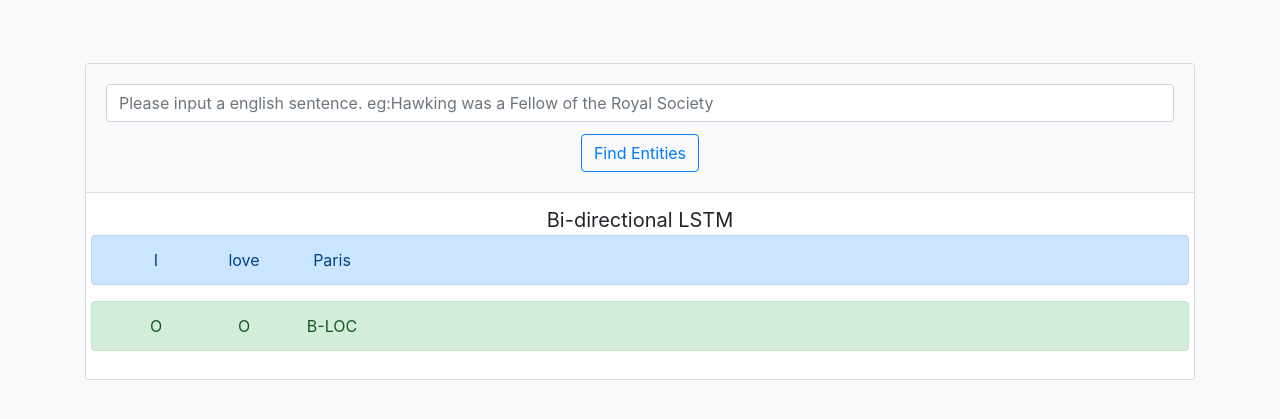
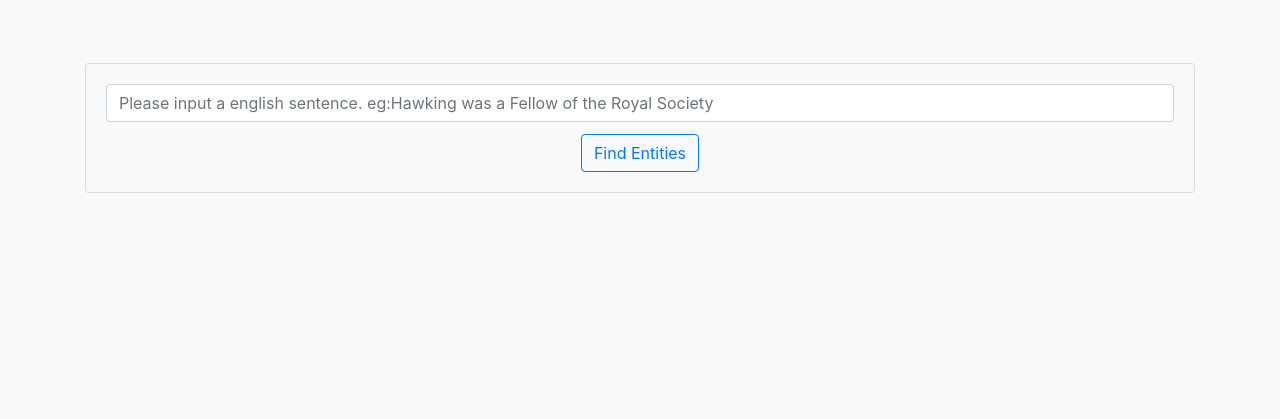
Before and after one commit to yanqiangmiffy/ner-english, a Flask app: page /named-entity-recognition in a window 1280 px wide. Shown: the part 155-574 px from the top of the page. Run offline with Flask 2, Linux system fonts and the light colour scheme; parts of the project's set-up code (start-up, migrations or seed data) failed here and were passed over; some libraries are stand-ins or nearby versions.

Commit message:
系统演示

```diff
--- a/main.py
+++ b/main.py
@@ -65,10 +65,15 @@ def bilstm_predcit(model,test_sentence,x_test_sent):
     for _,p in zip(test_sentence,pred[0]):
         temp.append(tags[p])
 
+    # result = {
+    #     "method":"Bi-directional LSTM",
+    #     "sentence": " ".join(test_sentence),
+    #     "tags": " ".join(temp)
+    # }
     result = {
-        "method":"Bi-directional LSTM",
-        "sentence": " ".join(test_sentence),
-        "tags": " ".join(temp)
+        "method": "Bi-directional LSTM",
+        "sentence": test_sentence,
+        "tags": temp
     }
     return result
 
@@ -81,10 +86,15 @@ def bilstm_crf_predcit(model,test_sentence,x_test_sent):
     for _, p in zip(test_sentence, pred[0]):
         temp.append(tags[p])
 
+    # result = {
+    #     "method": "Bi-directional LSTM+CRF",
+    #     "sentence": " ".join(test_sentence),
+    #     "tags":" ".join(temp)
+    # }
     result = {
         "method": "Bi-directional LSTM+CRF",
-        "sentence": " ".join(test_sentence),
-        "tags":" ".join(temp)
+        "sentence": test_sentence,
+        "tags": temp
     }
     return result
 
--- a/templates/index.html
+++ b/templates/index.html
@@ -16,6 +16,13 @@
     <script type="text/javascript">
         window.history.replaceState(null, null, window.location.href);
     </script>
+    <style>
+        .col-sm-1{
+            padding-left: 0;
+            padding-right: 0;
+            border: 1px dashed #000000;
+        }
+    </style>
 </head>
 <body class="bg-light">
     <div class="container">
@@ -26,28 +33,11 @@
         </div>
 
         <div style="padding-bottom: 0.5cm">
-            <div class="card text-center bg-light" id="card-body">
+            <div id="card-body" class="card text-center bg-light">
                 <div class="card-body">
                     <input class="card-title form-control" type="text" id="input" name="input"
                            placeholder="Please input a english sentence. eg:Hawking was a Fellow of the Royal Society" />
                     <button class="card-text btn btn-outline-primary" id="submit">Find Entities</button>
-                </div>
-
-                <div class="card-footer bg-white" >
-                    <div class="lead text-center" >
-                        <strong>Bi-directional LSTM</strong>
-                    </div>
-
-                    <div class="row alert alert-primary" role="alert">
-                        <div class="col-sm-1">I</div>
-                        <div class="col-sm-1">love</div>
-                        <div class="col-sm-1">Paris</div>
-                    </div>
-                    <div class="row alert alert-success" role="alert">
-                        <div class="col-sm-1">O</div>
-                        <div class="col-sm-1">O</div>
-                        <div class="col-sm-1">B-LOC</div>
-                    </div>
                 </div>
             </div>
          </div>
@@ -57,7 +47,7 @@
     <script type=text/javascript>
       $(function() {
         $('button#submit').bind('click', function() {
-          $("div#result").remove();
+          $("div.result").remove();
           $.getJSON($SCRIPT_ROOT + '/ner', {
             test_sent: $('input[id="input"]').val(),
           }, function(data) {
@@ -66,21 +56,31 @@
                 method=data.result[i].method;
                 sentence=data.result[i].sentence;
                 tags=data.result[i].tags;
-                $("#card-body").append(" <div id=\"result\" class=\"card-footer bg-white\" >\n" +
-                    "                    <div class=\"row\">\n" +
-                    "                        <div class=\"col-md-3\" style=\"padding-top: 40px\">\n" +
-                    "                            <strong>"+method+"</strong>\n" +
-                    "                        </div>\n" +
-                    "                        <div class=\"col-md-9\">\n" +
-                    "                            <div class=\"alert alert-primary\" role=\"alert\">\n" +
-                    sentence +
-                    "                            </div>\n" +
-                    "                            <div class=\"alert alert-success\" role=\"alert\">\n" +
-                    tags +
-                    "                            </div>\n" +
-                    "                        </div>\n" +
+                $("#card-body").append("<div class=\"result card-footer bg-white\" >\n" +
+                    "                    <div class=\"lead text-center\" >\n" +
+                    "                        <strong>"+method+"</strong>\n" +
                     "                    </div>\n" +
-                    "                </div>")
+                    "\n" +
+                    "                    <div id=\"sentence"+i.toString()+"\" class=\"sentence row alert alert-primary\" role=\"alert\">\n" +
+                    "                    </div>\n" +
+                    "                    <div id=\"tags"+i.toString()+"\" class=\"tags row alert alert-success\" role=\"alert\">\n" +
+
+                    "                    </div>\n" +
+                    "                </div>");
+                for(var j=0;j<sentence.length;j++){
+                    let id="#"+"sentence"+i.toString();
+                    $(id).append("<div class=\"col-sm-1\">"+sentence[j]+"</div>");
+                }
+                for(var k=0;k<tags.length;k++){
+                    let id="#"+"tags"+i.toString();
+                    if(tags[k]!="O"){
+                        $(id).append("<div class=\"col-sm-1 text-danger\">"+tags[k]+"</div>")
+                    }else{
+                        $(id).append("<div class=\"col-sm-1\">"+tags[k]+"</div>")
+                    }
+
+                }
+
             }
           });
           return false;
```
Also changed, not shown: README.md, assets/demo.png (added).
